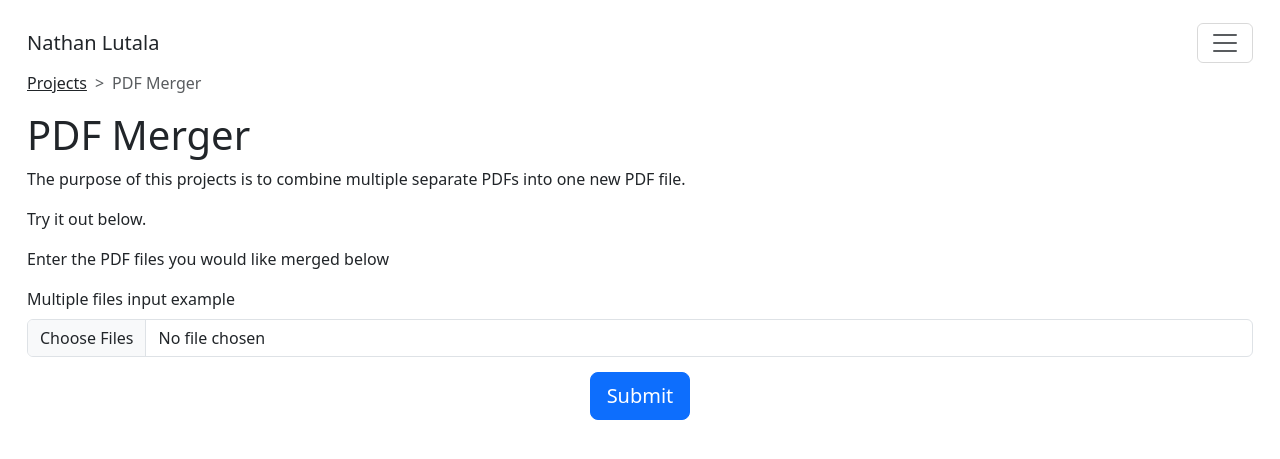
After one commit to nlutala/nlutala-portfolio, a Django app: page /projects/pdf-merger in a window 1280 px wide. The commit adds this page. Shown: the top 459 px of the page. Run offline with Django 5.2, Linux system fonts and the light colour scheme.

Commit message:
Add base pdf-merger to the website but it needs implementing

```diff
--- a/portfolio/urls.py
+++ b/portfolio/urls.py
@@ -24,5 +24,6 @@ urlpatterns = [
     path("", include("website.urls")),
     path("projects", include("website.urls")),
     path("contact", include("website.urls")),
+    path("projects/pdf-merger", include("website.urls"))
     # path("admin/", admin.site.urls),
 ] + static(settings.STATIC_URL, document_root=settings.STATIC_ROOT)
--- /dev/null
+++ b/website/templates/website/pdf_merger.html
@@ -0,0 +1,66 @@
+{% load static %}
+<!doctype html>
+<html lang="en">
+
+<head>
+    <meta charset="utf-8">
+    <meta name="viewport" content="width=device-width, initial-scale=1">
+    <title>nlutala | Projects - PDF Merger</title>
+    <link href="https://cdn.jsdelivr.net/npm/bootstrap@5.3.3/dist/css/bootstrap.min.css" rel="stylesheet"
+        integrity="sha384-QWTKZyjpPEjISv5WaRU9OFeRpok6YctnYmDr5pNlyT2bRjXh0JMhjY6hW+ALEwIH" crossorigin="anonymous">
+</head>
+
+<body style="padding: 15px 15px;">
+    <nav class="navbar" style="border-radius: 1%;">
+        <div class="container-fluid">
+            <a class="navbar-brand" href="/" style="color: #212529;">Nathan Lutala</a>
+            <button class="navbar-toggler" type="button" data-bs-toggle="collapse"
+                data-bs-target="#navbarSupportedContent" aria-controls="navbarSupportedContent" aria-expanded="false"
+                aria-label="Toggle navigation">
+                <span class="navbar-toggler-icon"></span>
+            </button>
+            <div class="collapse navbar-collapse" id="navbarSupportedContent">
+                <ul class="navbar-nav me-auto mb-2 mb-lg-0">
+                    <li class="nav-item">
+                        <a class="nav-link" href="/">Home</a>
+                    </li>
+                    <li class="nav-item">
+                        <a class="nav-link active" aria-current="page" href="/projects">Projects</a>
+                    </li>
+                    <li class="nav-item">
+                        <a class="nav-link" href="/contact">Contact</a>
+                    </li>
+                </ul>
+            </div>
+        </div>
+    </nav>
+    <div class="container-fluid">
+        <nav style="--bs-breadcrumb-divider: '>';" aria-label="breadcrumb">
+            <ol class="breadcrumb">
+                <li class="breadcrumb-item"><a href="/projects" style="color: #212529;">Projects</a></li>
+                <li class="breadcrumb-item active" aria-current="page">PDF Merger</li>
+            </ol>
+        </nav>
+    </div>
+    <div class="container-fluid">
+        <h1>PDF Merger</h1>
+        <p>The purpose of this projects is to combine multiple separate PDFs into one new PDF file.</p>
+        <p>Try it out below.</p>
+    </div>
+    <div class="container-fluid">
+        <p>Enter the PDF files you would like merged below</p>
+        <div class="mb-3">
+            <label for="formFileMultiple" class="form-label">Multiple files input example</label>
+            <input class="form-control" type="file" id="formFileMultiple" multiple>
+            <div style="padding-top: 15px; text-align: center;">
+                <!-- Just to add some padding between the file input and button submission-->
+                <input type="submit" value="Submit" class="btn btn-primary btn-lg">
+            </div>
+        </div>
+    </div>
+    <script src="https://cdn.jsdelivr.net/npm/bootstrap@5.3.3/dist/js/bootstrap.bundle.min.js"
+        integrity="sha384-YvpcrYf0tY3lHB60NNkmXc5s9fDVZLESaAA55NDzOxhy9GkcIdslK1eN7N6jIeHz"
+        crossorigin="anonymous"></script>
+</body>
+
+</html>
--- a/website/templates/website/projects.html
+++ b/website/templates/website/projects.html
@@ -40,7 +40,7 @@
       <div class="row row-cols-1 row-cols-md-2 g-4">
         <div class="col">
           <div class="card h-100">
-            <a href="#" style="text-decoration: none; color: #212529;">
+            <a href="/projects/pdf-merger" style="text-decoration: none; color: #212529;">
               <div class="card-body">
                 <h5 class="card-title">PDF Merger (Python)</h5>
                 <p class="card-text">Creates one PDF file from the PDF files inputted</p>
--- a/website/urls.py
+++ b/website/urls.py
@@ -9,4 +9,5 @@ urlpatterns = [
     path("", views.index, name="index"),
     path("projects", views.projects, name="projects"),
     path("contact", views.contact, name="contact"),
+    path("projects/pdf-merger", views.pdf_merger, name="pdf-merger")
 ]
--- a/website/views.py
+++ b/website/views.py
@@ -14,6 +14,12 @@ def projects(request):
     '''
     return render(request, "website/projects.html")
 
+def pdf_merger(request):
+    '''
+    Returns a page with a the PDF Merger project to try out.
+    '''
+    return render(request, "website/pdf_merger.html")
+
 def contact(request):
     '''
     Returns a page with where to contact/follow me (Github & LinkedIn).
```
